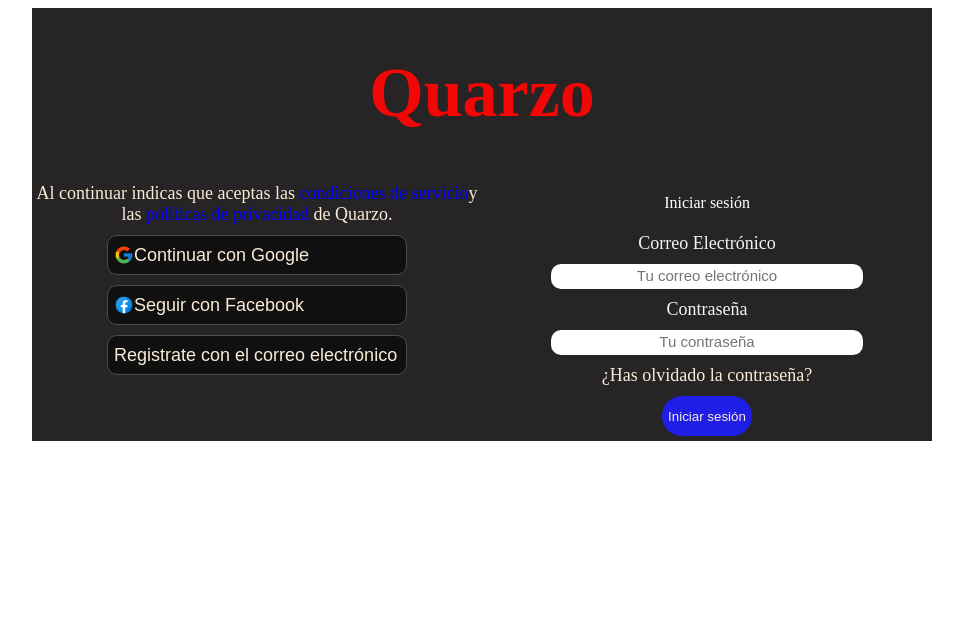
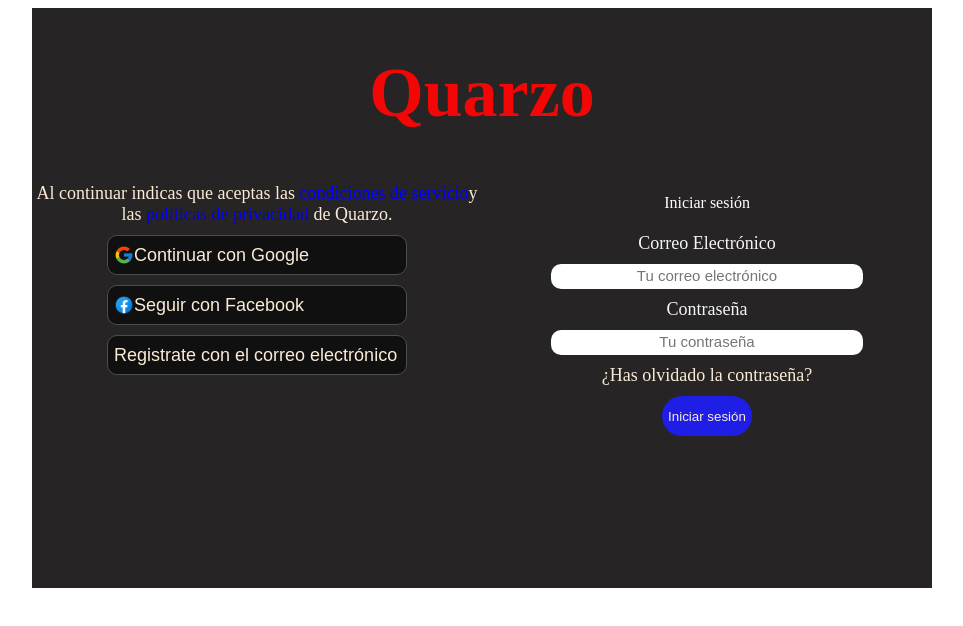
Before and after one commit to Eddieramirez29/Quarzo, a React (Vite) app: page / in a window 1280 px wide. Shown: the top 626 px of the page, without its empty margins (158-1121 px from the left). Built offline with nearby package versions, Linux system fonts and the light colour scheme.

Commit message:
height of main container was fixed to 580px

```diff
--- a/src/Quarzo/Log.module.css
+++ b/src/Quarzo/Log.module.css
@@ -11,6 +11,7 @@
 .containerMain {
   background-color: rgb(38, 36, 36);
   width: 425px;
+  height: 580px;
 }
 
 a {
--- a/src/Quarzo/Log.module.scss
+++ b/src/Quarzo/Log.module.scss
@@ -37,6 +37,7 @@
 {
   background-color: rgb(38, 36, 36);
   width: $width-size-425;
+  height: 580px;
 }
 
 a
```
Also changed, not shown: 1 other file (tests, documents, lock files or other folders).
